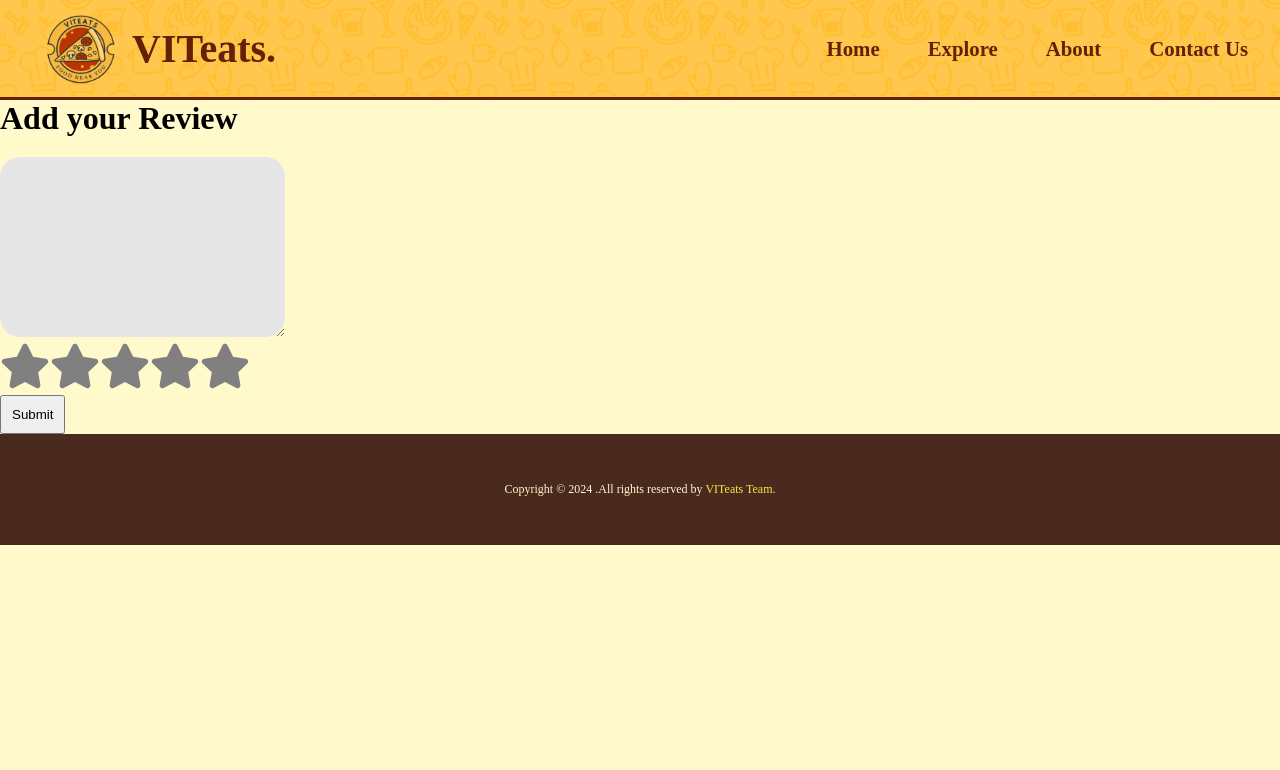
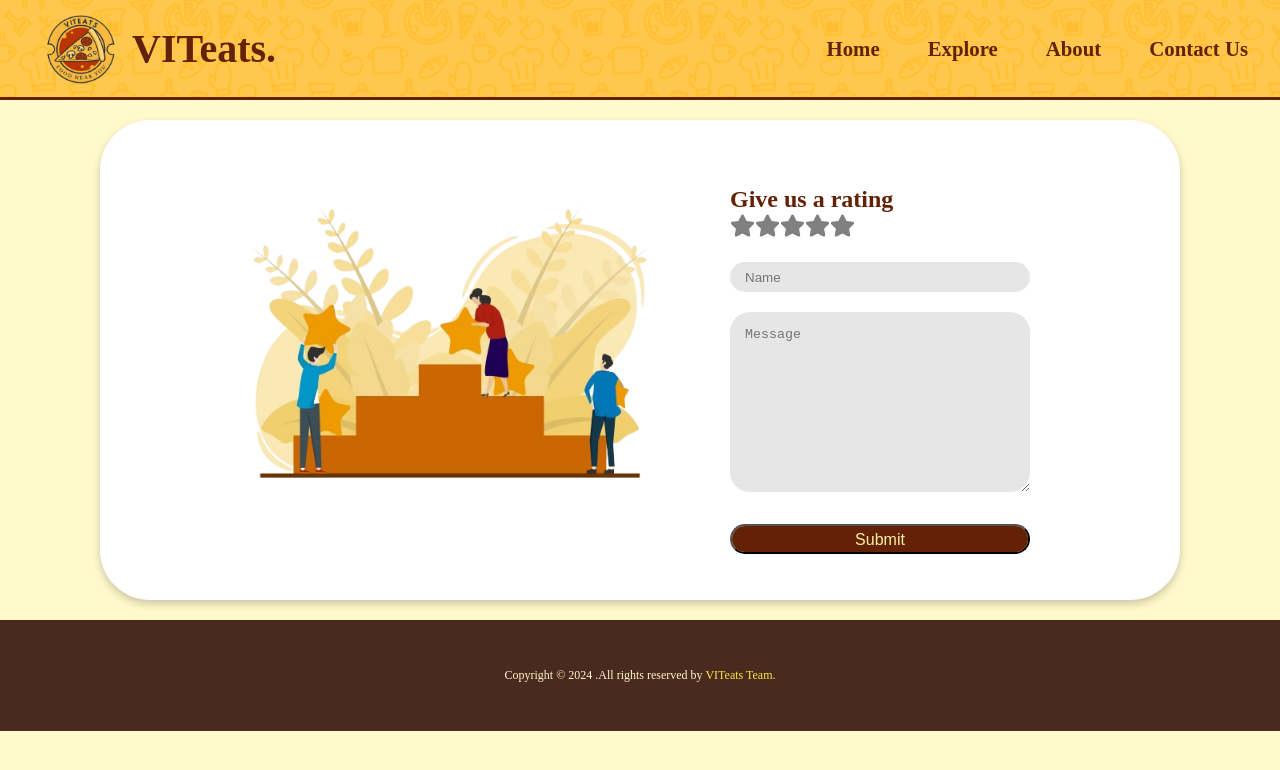
Before and after one commit to AG-444/VITEATS, a React (Create React App) app: page /edit/1 in a window 1280 px wide. Shown: the top 770 px of the page. Built offline with nearby package versions, Linux system fonts and the light colour scheme.

Commit message:
Add review name added

```diff
--- a/src/Constanst.js
+++ b/src/Constanst.js
@@ -10,6 +10,7 @@ const list = [
       "Lorem ipsum dolor sit amet consectetur adipisicing elit. Est cum labore consectetur suscipit vero accusantium, odit omnis culpa eaque incidunt!",
       "Lorem ipsum dolor sit amet consectetur adipisicing elit. Est cum labore consectetur suscipit vero accusantium, odit omnis culpa eaque incidunt!",
     ],
+    users: ["Nipun", "Anagha", "Aditya"],
     ratings: [1, 1, 1],
   },
   {
@@ -23,6 +24,7 @@ const list = [
       "Lorem ipsum dolor sit amet consectetur adipisicing elit. Est cum labore consectetur suscipit vero accusantium, odit omnis culpa eaque incidunt!",
       "Lorem ipsum dolor sit amet consectetur adipisicing elit. Est cum labore consectetur suscipit vero accusantium, odit omnis culpa eaque incidunt!",
     ],
+    users: ["Nipun", "Anagha", "Aditya"],
     ratings: [1, 1, 1],
   },
   {
@@ -36,6 +38,7 @@ const list = [
       "Lorem ipsum dolor sit amet consectetur adipisicing elit. Est cum labore consectetur suscipit vero accusantium, odit omnis culpa eaque incidunt!",
       "Lorem ipsum dolor sit amet consectetur adipisicing elit. Est cum labore consectetur suscipit vero accusantium, odit omnis culpa eaque incidunt!",
     ],
+    users: ["Nipun", "Anagha", "Aditya"],
     ratings: [1, 1, 1],
   },
   {
@@ -49,6 +52,7 @@ const list = [
       "Lorem ipsum dolor sit amet consectetur adipisicing elit. Est cum labore consectetur suscipit vero accusantium, odit omnis culpa eaque incidunt!",
       "Lorem ipsum dolor sit amet consectetur adipisicing elit. Est cum labore consectetur suscipit vero accusantium, odit omnis culpa eaque incidunt!",
     ],
+    users: ["Nipun", "Anagha", "Aditya"],
     ratings: [1, 1, 1],
   },
 ];
--- a/src/components/Add/Add.css
+++ b/src/components/Add/Add.css
@@ -1,3 +1,46 @@
-button {
-  padding: 10px;
+.add {
+  display: flex;
+  justify-content: center;
+  align-items: center;
+  padding: 20px 0;
 }
+.add-container {
+  display: flex;
+  justify-content: center;
+  align-items: center;
+  background-color: white;
+  gap: 5rem;
+  border-radius: 50px;
+  padding: 40px 150px;
+  box-shadow: 0 4px 8px 0 rgba(0, 0, 0, 0.2);
+}
+.add-container img {
+  height: 400px;
+}
+.form {
+  display: flex;
+  flex-direction: column;
+  justify-content: center;
+  width: 300px;
+}
+.form input,
+textarea {
+  border-radius: 20px;
+  margin-top: 20px;
+  outline: none;
+  border: none;
+  background-color: #e6e6e6;
+  padding: 15px;
+}
+.form input {
+  height: 30px;
+}
+.form button {
+  height: 30px;
+  padding: 5px;
+  width: 100%;
+}
+.form h2,
+h3 {
+  color: rgb(99, 33, 6);
+}
--- a/src/components/Add/Add.jsx
+++ b/src/components/Add/Add.jsx
@@ -3,43 +3,61 @@ import { Link, useParams } from "react-router-dom";
 import list from "../../Constanst.js";
 import "./Add.css";
 import StarRate from "../Star/StarRate.jsx";
+import ratingVector from "../../assets/ratingVector-removebg-preview.png";
 const Add = () => {
   const { id } = useParams();
+  const [user, setUser] = useState("");
   const [rating, setRating] = useState(0);
   const [ratings, setRatings] = useState([]);
+  const [users, setUsers] = useState([]);
   const [reviews, setReviews] = useState([]);
   const [review, setReview] = useState("");
   function handleSubmit() {
     reviews.push();
   }
-  function handleChange(event) {
+  function handleReview(event) {
     setReview(event.target.value);
+  }
+  function handleName(event) {
+    setUser(event.target.value);
   }
   function handleSubmit() {
     reviews.push(review);
     ratings.push(rating);
+    users.push(user);
     localStorage.setItem(`newReviews${id}`, JSON.stringify(reviews));
     localStorage.setItem(`newRatings${id}`, JSON.stringify(ratings));
+    localStorage.setItem(`newUsers${id}`, JSON.stringify(users));
   }
   useEffect(() => {
     const restuarant = list.find((l) => parseInt(id) === l.id);
     setReviews(restuarant.reviews);
     setRatings(restuarant.ratings);
+    setUsers(restuarant.users);
   });
   return (
     <div className="add">
-      <h1>Add your Review</h1>
+      <div className="add-container">
+        <img src={ratingVector} alt="" />
+        <form className="form">
+          <h2 style={{ marginTop: "20px" }}>Give us a rating</h2>
+          <StarRate rating={rating} setRating={setRating} />
+          <input type="text" placeholder="Name" onChange={handleName} />
           <textarea
             name=""
             id=""
             cols="30"
             rows="10"
-        onChange={handleChange}
+            onChange={handleReview}
+            placeholder="Message"
           ></textarea>
-      <StarRate rating={rating} setRating={setRating} />
           <Link to={`/${parseInt(id)}`}>
-        <button onClick={handleSubmit}>Submit</button>
+            <button onClick={handleSubmit} className="btn">
+              Submit
+            </button>
           </Link>
+        </form>
+      </div>
     </div>
   );
 };
--- a/src/components/Contact/Contact.css
+++ b/src/components/Contact/Contact.css
@@ -12,6 +12,7 @@
   gap: 5rem;
   border-radius: 50px;
   padding: 40px 150px;
+  box-shadow: 0 4px 8px 0 rgba(0, 0, 0, 0.2);
 }
 .contact-container img {
   height: 300px;
@@ -38,8 +39,6 @@ textarea {
   height: 30px;
   padding: 5px;
   width: 100%;
-  outline: none;
-  border: none;
 }
 .form h2 {
   color: rgb(99, 33, 6);
--- a/src/components/Review/Review.css
+++ b/src/components/Review/Review.css
@@ -22,7 +22,7 @@
   flex-wrap: wrap;
   gap: 2rem;
 }
-.review {
+.card {
   border: 2px solid black;
   padding: 20px;
 }
--- a/src/components/Review/Review.jsx
+++ b/src/components/Review/Review.jsx
@@ -9,8 +9,8 @@ const Review = () => {
   const [name, setName] = useState("default");
   const [description, setDescription] = useState("default");
   const [review, setReview] = useState([]);
+  const [users, setUsers] = useState([]);
   const [image, setImage] = useState("default");
-  var st = 0;
   const [tempratings, setTeampRatings] = useState([]);
   useEffect(() => {
     const restuarant = list.find((l) => parseInt(id) === l.id);
@@ -22,14 +22,19 @@ const Review = () => {
     } else {
       setReview(restuarant.reviews);
     }
+    const newUsers = JSON.parse(localStorage.getItem(`newUsers${id}`));
+    if (newUsers) {
+      setUsers(newUsers);
+    } else {
+      console.log("not");
+      setUsers(restuarant.users);
+    }
     const newTemp = JSON.parse(localStorage.getItem(`newRatings${id}`));
     if (newTemp) {
       setTeampRatings(newTemp);
     } else {
       setTeampRatings(restuarant.ratings);
     }
-    console.log(tempratings.length);
-    console.log(review[3]);
     setImage(restuarant.image);
   }, []);
   return (
@@ -49,7 +54,8 @@ const Review = () => {
         {review.map((r, index) => (
           <div key={index} className="card">
             <StarOne num={tempratings[index]} />
-            <p className="review">{r}</p>
+            <p>{r}</p>
+            <p>{users[index]}</p>
           </div>
         ))}
       </div>
--- a/src/components/Star/StarRate.css
+++ b/src/components/Star/StarRate.css
@@ -1,6 +1,9 @@
-input[type="radio"] {
+.radio {
   display: none;
 }
 .star {
   cursor: pointer;
 }
+.rating {
+  display: flex;
+}
--- a/src/components/Star/StarRate.jsx
+++ b/src/components/Star/StarRate.jsx
@@ -3,23 +3,25 @@ import { FaStar } from "react-icons/fa";
 import "./StarRate.css";
 const StarRate = ({ rating, setRating }) => {
   const [hover, setHover] = useState(null);
+  const temp = [0, 0, 0, 0, 0];
   return (
     <div>
-      {[...Array(5)].map((star, index) => {
-        const currentRating = index + 1;
+      {temp.map((star, idx) => {
+        const curr = idx + 1;
         return (
-          <label>
+          <label key={idx}>
             <input
               type="radio"
               name="rating"
-              value={currentRating}
-              onClick={() => setRating(currentRating)}
+              value={curr}
+              className="radio"
+              onClick={() => setRating(curr)}
             />
             <FaStar
               className="star"
-              size={50}
-              color={currentRating <= (hover || rating) ? "yellow" : "grey"}
-              onMouseEnter={() => setHover(currentRating)}
+              size={25}
+              color={curr <= (hover || rating) ? "rgb(99, 33, 6)" : "grey"}
+              onMouseEnter={() => setHover(curr)}
               onMouseLeave={() => setHover(null)}
             />
           </label>
```
Also changed, not shown: src/assets/ratingVector-removebg-preview.png (added), src/assets/ratingVector.png (added). Lines whose indentation alone changed are shown as unchanged.
